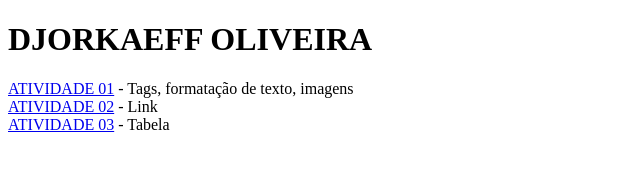
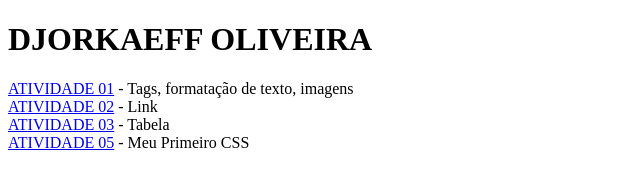
Before and after one commit to Djorkaeffp/IntroducaoHTML-AULA, a plain HTML site: page index.html in a window 1280 px wide. Shown: the whole page, without its empty margins (0-640 px from the left). Drawn offline with Linux system fonts and the light colour scheme.

Commit message:
Update index.html

```diff
--- a/index.html
+++ b/index.html
@@ -10,5 +10,6 @@
     <a href="01"> ATIVIDADE 01</a> - Tags, formatação de texto, imagens <br>
     <a href="02"> ATIVIDADE 02</a> - Link <br>
     <a href="03"> ATIVIDADE 03</a> - Tabela <br>
+    <a href="05"> ATIVIDADE 05</a> - Meu Primeiro CSS <br>
 </body>
 </html>
```
